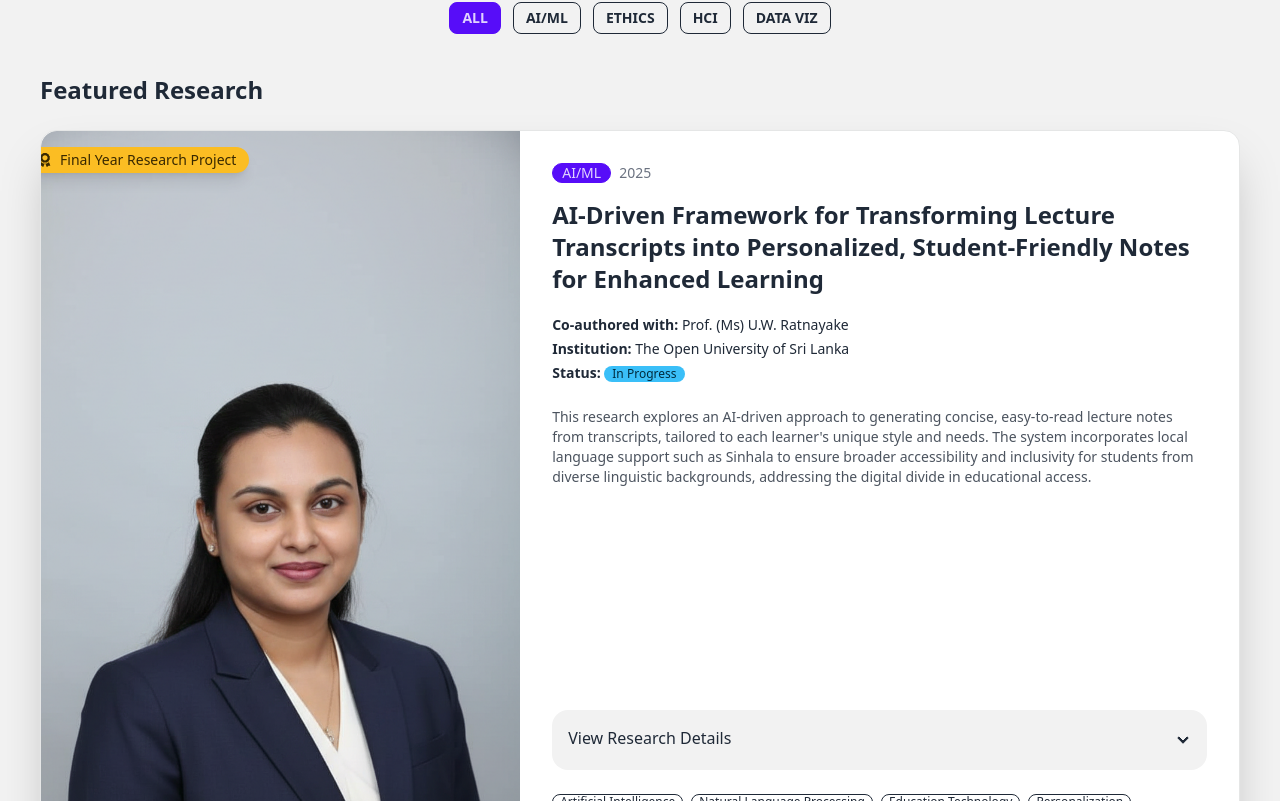
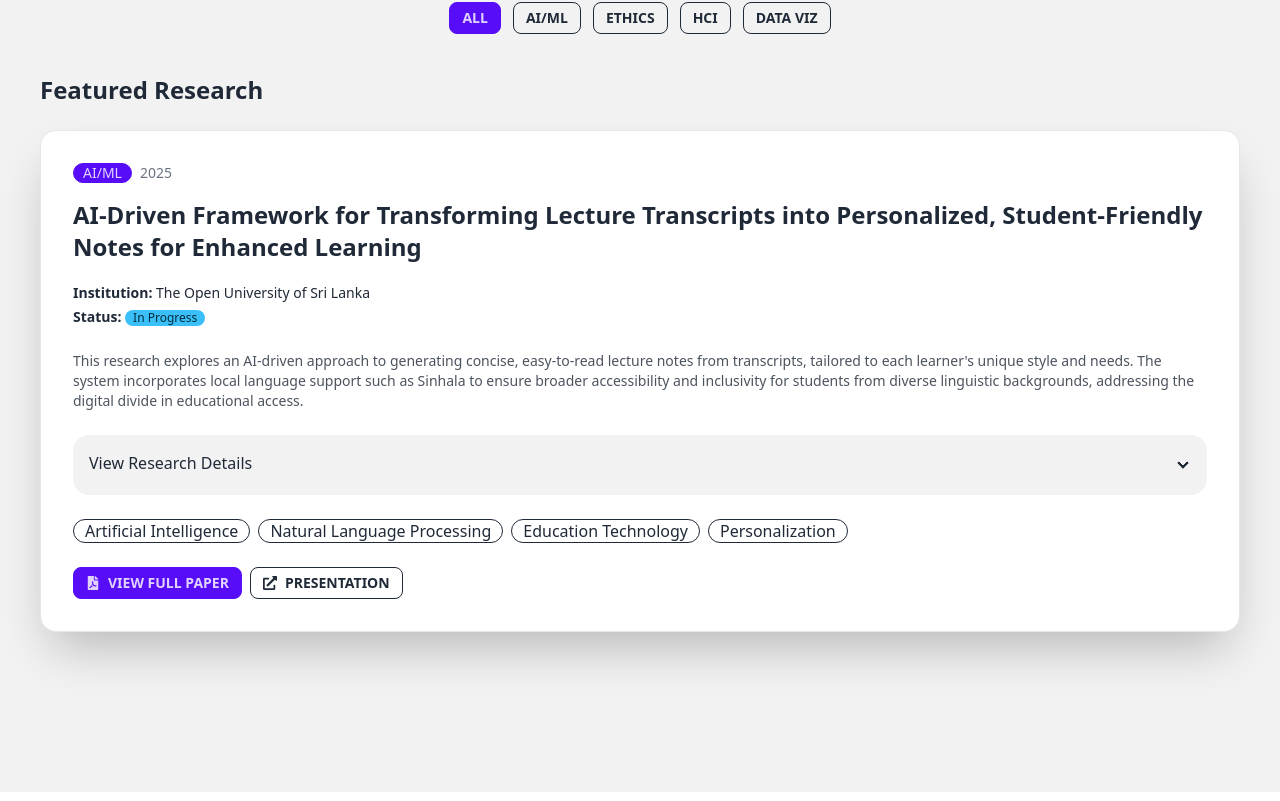
Before and after one commit to Amaya-2001/My-Portfolio, a React (Create React App) app: page /research in a window 1280 px wide. Shown: the part 439-1240 px from the top of the page. Built offline with nearby package versions, Linux system fonts and the light colour scheme.

Commit message:
update research page UI

```diff
--- a/src/components/Research.js
+++ b/src/components/Research.js
@@ -77,20 +77,6 @@ function Research() {
                 <div className="mb-16">
                     <h2 className="text-2xl font-bold mb-6">Featured Research</h2>
                     <div className="card lg:card-side bg-base-100 shadow-2xl overflow-hidden border border-base-300">
-                        <figure className="lg:w-2/5 relative">
-                            <img
-                                src={research.featured.image}
-                                alt={research.featured.title}
-                                className="w-full h-full object-cover"
-                            />
-                            <div className="absolute top-4 right-4">
-                                {research.featured.award && (
-                                    <div className="badge badge-warning gap-2 p-3 shadow-lg">
-                                        <FaAward /> {research.featured.award}
-                                    </div>
-                                )}
-                            </div>
-                        </figure>
                         <div className="card-body lg:w-3/5">
                             <div className="flex items-center gap-2 mb-2">
                                 <span className="badge badge-primary">{research.featured.category}</span>
@@ -98,10 +84,6 @@ function Research() {
                             </div>
                             <h2 className="card-title text-2xl mb-3">{research.featured.title}</h2>
                             <div className="text-sm space-y-1 mb-4">
-                                <p>
-                                    <span className="font-semibold">Co-authored with:</span>{" "}
-                                    {research.featured.supervisor}
-                                </p>
                                 <p>
                                     <span className="font-semibold">Institution:</span>{" "}
                                     {research.featured.institution}
@@ -154,7 +136,10 @@ function Research() {
 
                             <div className="flex flex-wrap gap-2 mb-4">
                                 {research.featured.tags.map((tag, idx) => (
-                                    <div key={idx} className="badge badge-outline badge-sm">
+                                    <div
+                                        key={idx}
+                                        className="badge badge-lg bg-grey badge-outline"
+                                    >
                                         {tag}
                                     </div>
                                 ))}
@@ -172,7 +157,7 @@ function Research() {
                 </div>
 
                 {/* Recent Publications */}
-                <div>
+                {/* <div>
                     <div className="flex justify-between items-center mb-6">
                         <h2 className="text-2xl font-bold">Recent Publications</h2>
                         <a
@@ -229,7 +214,7 @@ function Research() {
                             <button className="btn btn-outline">Load More Publications</button>
                         </div>
                     )}
-                </div>
+                </div> */}
             </div>
         </div>
     );
--- a/src/data/research.js
+++ b/src/data/research.js
@@ -15,10 +15,10 @@ export const research = {
         award: "Final Year Research Project",
         problemStatement: "Note-taking plays a vital role in effective learning, serving as a bridge between lecture delivery and knowledge retention. However, many students struggle to capture and organize essential information during or after lectures. Lecture transcripts, while comprehensive, are often lengthy and unstructured, making it difficult for learners to identify key concepts and review materials efficiently.",
         objectives: [
-            "Design an AI-powered framework to automatically transform lecture transcripts into structured, student-friendly notes",
-            "Implement personalization features to adapt notes to individual learning styles and preferences",
-            "Integrate local language support (Sinhala) to enhance accessibility for diverse learners",
-            "Evaluate the system's effectiveness in improving learning outcomes and student engagement"
+            "Analysis of learnerstyle differences among students",
+            "Assessment of personalized notes on learning outcomes",
+            "Integration of local language support in note generation",
+            "Generation of concise lecture notesfrom transcripts",
         ],
         methodology: [
             "Quantitative: Pre/post-test assessments, system performance metrics (ROUGE, BLEU scores)",
```
